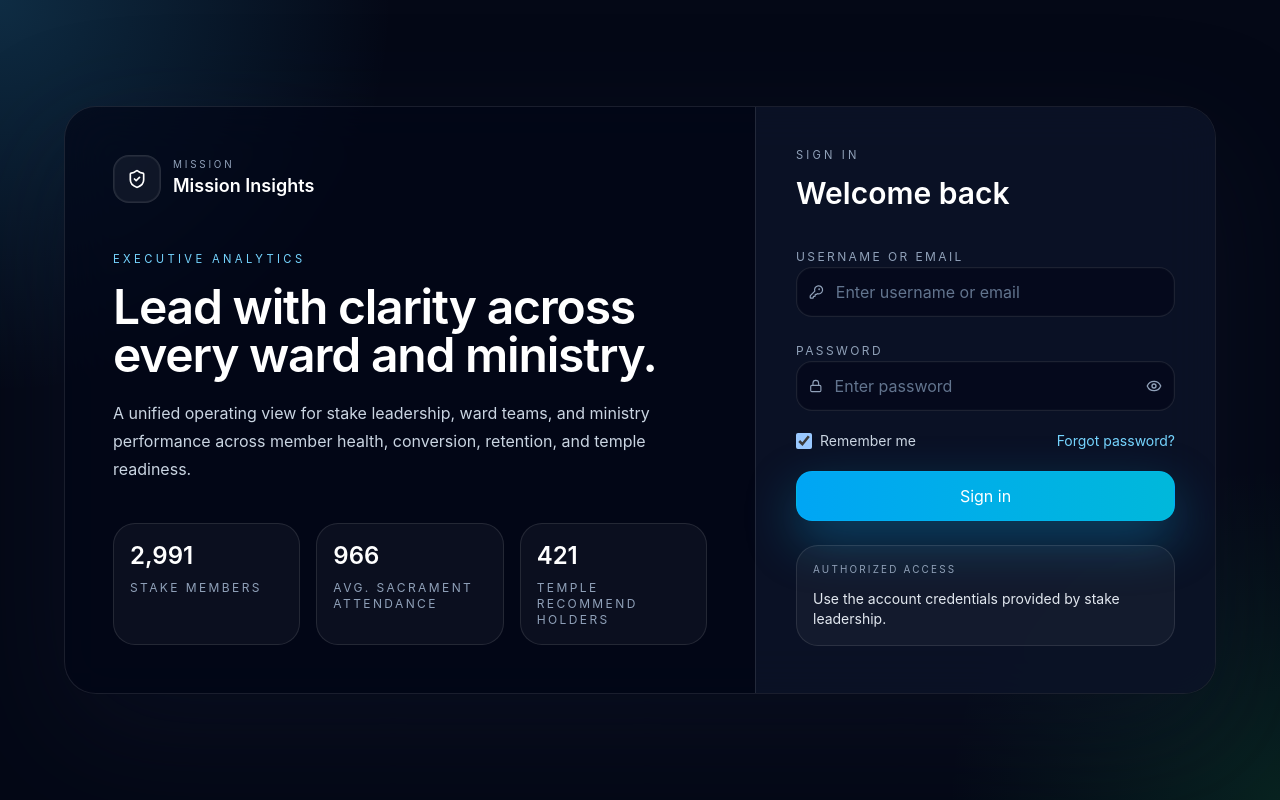
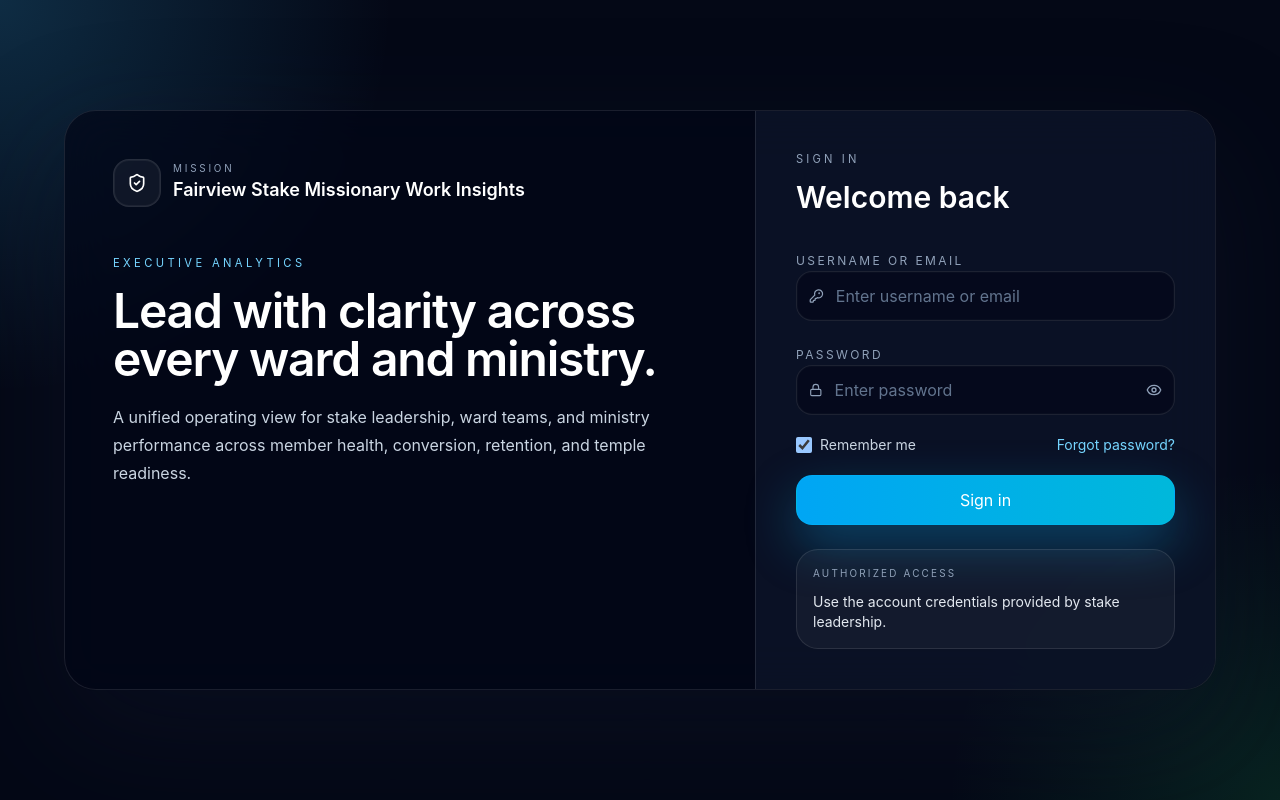
Before and after one commit to krismlds744/missionary-leadership-dashboard, a React (Vite) app: page /#/login in a window 1280 px wide. Built offline with nearby package versions, Linux system fonts and the light colour scheme; no server answers.

Commit message:
Update login branding and remove statistics

```diff
--- a/index.html
+++ b/index.html
@@ -4,7 +4,7 @@
     <meta charset="UTF-8" />
     <link rel="icon" type="image/svg+xml" href="/favicon.svg" />
     <meta name="viewport" content="width=device-width, initial-scale=1.0" />
-    <title>missionary-leadership-dashboard</title>
+    <title>Fairview Stake Missionary Work Insights</title>
   </head>
   <body>
     <div id="root"></div>
--- a/src/pages/Login.tsx
+++ b/src/pages/Login.tsx
@@ -75,7 +75,7 @@ export default function Login() {
             </div>
             <div>
               <p className="text-[0.62rem] uppercase tracking-[0.28em] text-slate-400">Mission</p>
-              <p className="text-lg font-semibold text-white">Mission Insights</p>
+              <p className="text-lg font-semibold text-white">Fairview Stake Missionary Work Insights</p>
             </div>
           </div>
 
@@ -89,18 +89,6 @@ export default function Login() {
             </p>
           </div>
 
-          <div className="mt-10 grid gap-4 sm:grid-cols-3">
-            {[
-              ['2,991', 'Stake members'],
-              ['966', 'Avg. sacrament attendance'],
-              ['421', 'Temple recommend holders'],
-            ].map(([value, label]) => (
-              <div key={label} className="rounded-[22px] border border-white/10 bg-white/[0.04] p-4">
-                <p className="text-2xl font-semibold text-white">{value}</p>
-                <p className="mt-2 text-xs uppercase tracking-[0.2em] text-slate-400">{label}</p>
-              </div>
-            ))}
-          </div>
         </div>
 
         <div className="border-t border-white/10 bg-slate-900/70 p-6 sm:p-10 lg:border-l lg:border-t-0">
```
